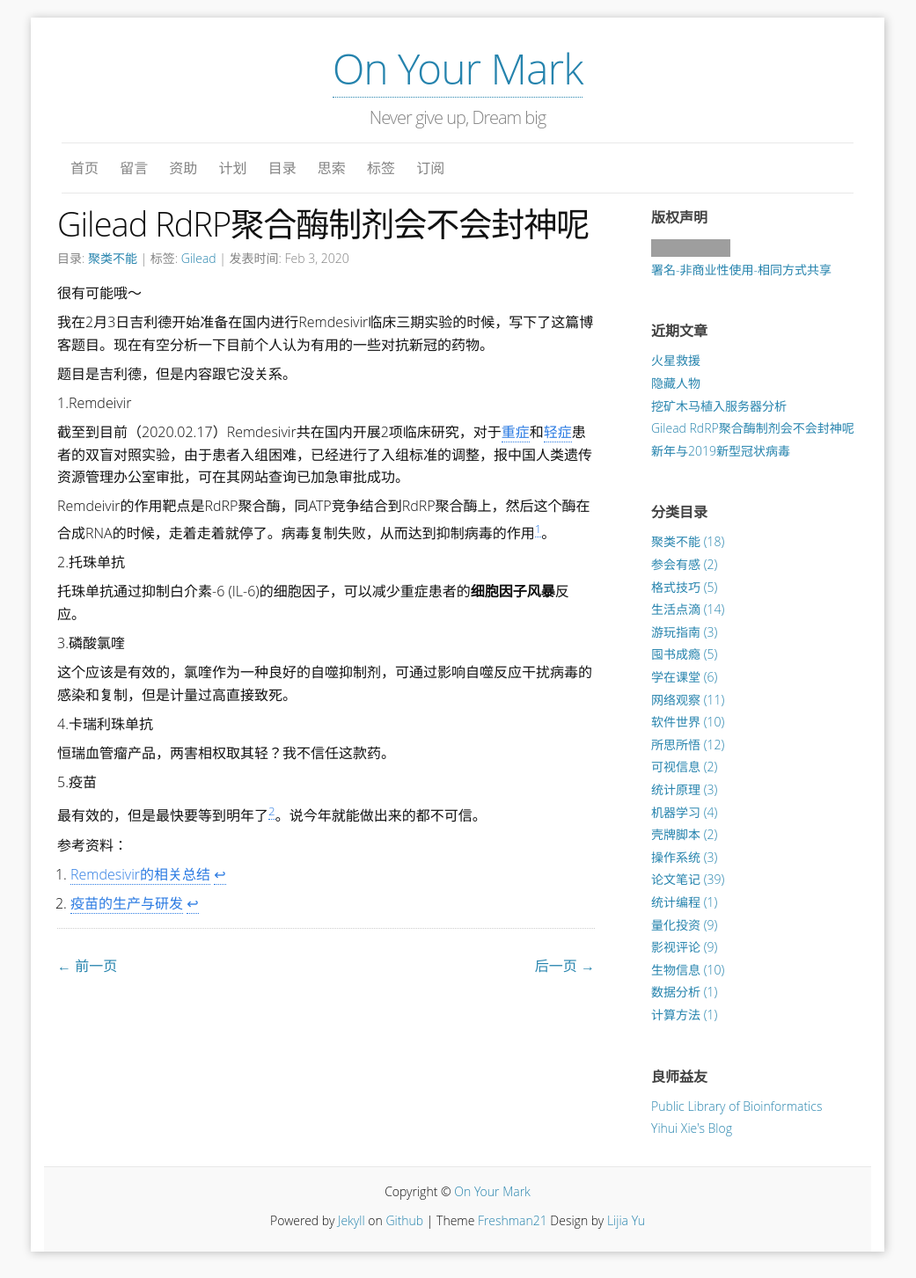
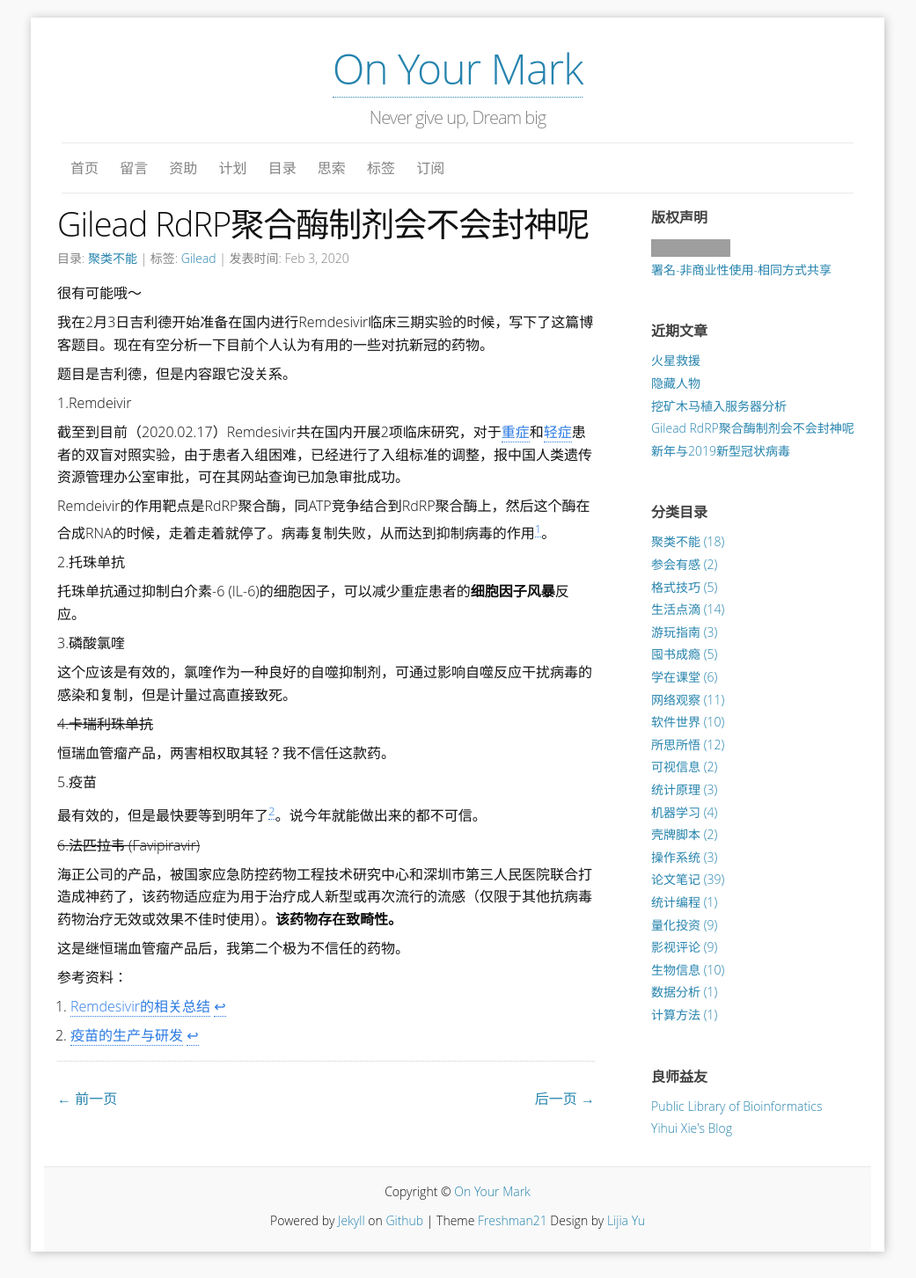
Before and after one commit to yulijia/cn, a Jekyll site: the page built from _posts/2020-02-03-Gilead.md, in a window 1280 px wide. Shown: the whole page at 88% size, without its empty margins (120-1161 px from the left). Built offline with Jekyll 4.4.1, drawn with Linux system fonts in a browser that asks for light colours; comment, search, counter and statistics services are not loaded; grey boxes are pictures that could not be loaded.

Commit message:
update new content

```diff
--- a/_posts/2020-02-03-Gilead.md
+++ b/_posts/2020-02-03-Gilead.md
@@ -28,7 +28,7 @@
 
 这个应该是有效的，氯喹作为⼀种良好的自噬抑制剂，可通过影响自噬反应干扰病毒的感染和复制，但是计量过高直接致死。
 
-4.卡瑞利珠单抗
+<del>4.卡瑞利珠单抗</del>
 
 恒瑞血管瘤产品，两害相权取其轻？我不信任这款药。
 
@@ -36,6 +36,13 @@
 
 最有效的，但是最快要等到明年了[^2]。说今年就能做出来的都不可信。
 
+<del>6.法匹拉韦 (Favipiravir)</del>
+
+海正公司的产品，被国家应急防控药物工程技术研究中心和深圳市第三人民医院联合打造成神药了，该药物适应症为用于治疗成人新型或再次流行的流感（仅限于其他抗病毒药物治疗无效或效果不佳时使用）。**该药物存在致畸性。**
+
+这是继恒瑞血管瘤产品后，我第二个极为不信任的药物。
+
+
 参考资料：
 
 [^1]: [Remdesivir的相关总结](https://zhuanlan.zhihu.com/p/105456727)
```
